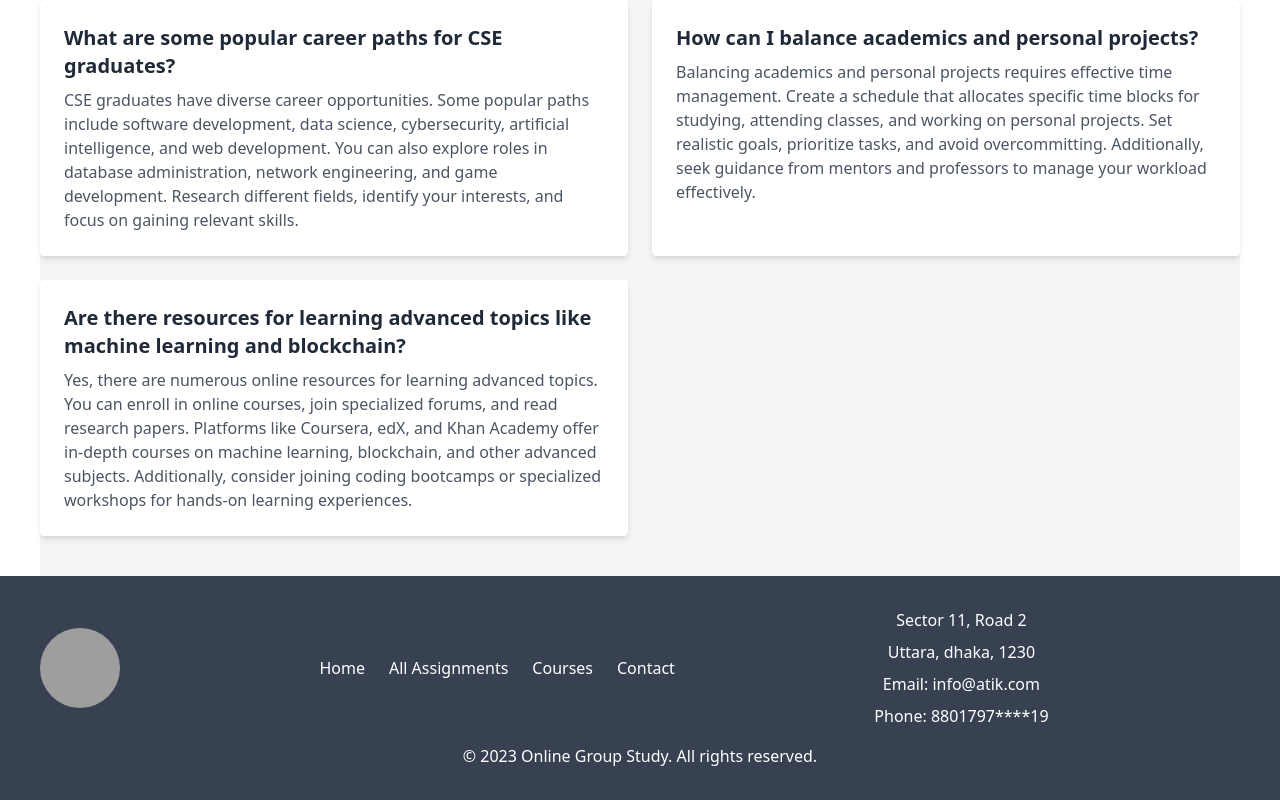
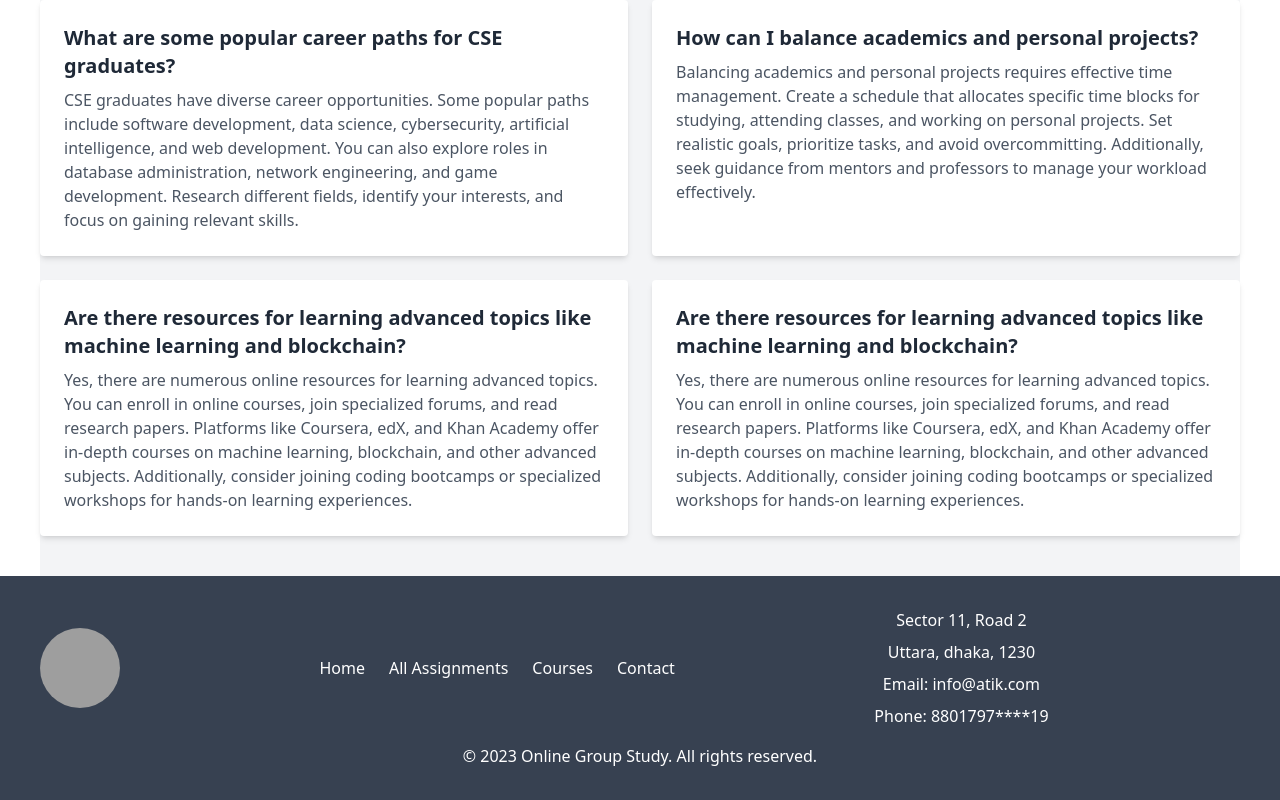
Before and after one commit to Atik-Sahariyar/online-group-study-client-side, a React (Vite) app: page / in a window 1280 px wide. Shown: the part 926-1726 px from the top of the page. Built offline with nearby package versions, Linux system fonts and the light colour scheme; no server answers; grey boxes are pictures that could not be loaded.

Commit message:
added backend  server live link

```diff
--- a/src/pages/Home/Faq.jsx
+++ b/src/pages/Home/Faq.jsx
@@ -17,6 +17,10 @@ const Faq = () => {
         {
           question: 'How can I balance academics and personal projects?',
           answer: 'Balancing academics and personal projects requires effective time management. Create a schedule that allocates specific time blocks for studying, attending classes, and working on personal projects. Set realistic goals, prioritize tasks, and avoid overcommitting. Additionally, seek guidance from mentors and professors to manage your workload effectively.',
+        },
+        {
+          question: 'Are there resources for learning advanced topics like machine learning and blockchain?',
+          answer: 'Yes, there are numerous online resources for learning advanced topics. You can enroll in online courses, join specialized forums, and read research papers. Platforms like Coursera, edX, and Khan Academy offer in-depth courses on machine learning, blockchain, and other advanced subjects. Additionally, consider joining coding bootcamps or specialized workshops for hands-on learning experiences.',
         },
         {
           question: 'Are there resources for learning advanced topics like machine learning and blockchain?',
--- a/src/pages/SignIn/SignIn.jsx
+++ b/src/pages/SignIn/SignIn.jsx
@@ -23,6 +23,7 @@ const SignIn = () => {
                     console.log(loggedInUser);
                     const user = { email };
                     // get access token
+                    // axios.post('http://localhost:5000/jwt', {user}, {withCredentials: true} )
                     axios.post('https://online-group-study-server-woad.vercel.app/jwt', user, {withCredentials: true} )
                         .then(res => {
                             console.log(res.data)
@@ -55,6 +56,8 @@ const SignIn = () => {
                 const user  =  loggedInUser.email
 
                 // get access token
+
+                // axios.post('http://localhost:5000/jwt', {user}, {withCredentials: true} )
                 axios.post('https://online-group-study-server-woad.vercel.app/jwt', {user}, {withCredentials: true} )
                 .then(res => {
                         console.log(res.data)
```
